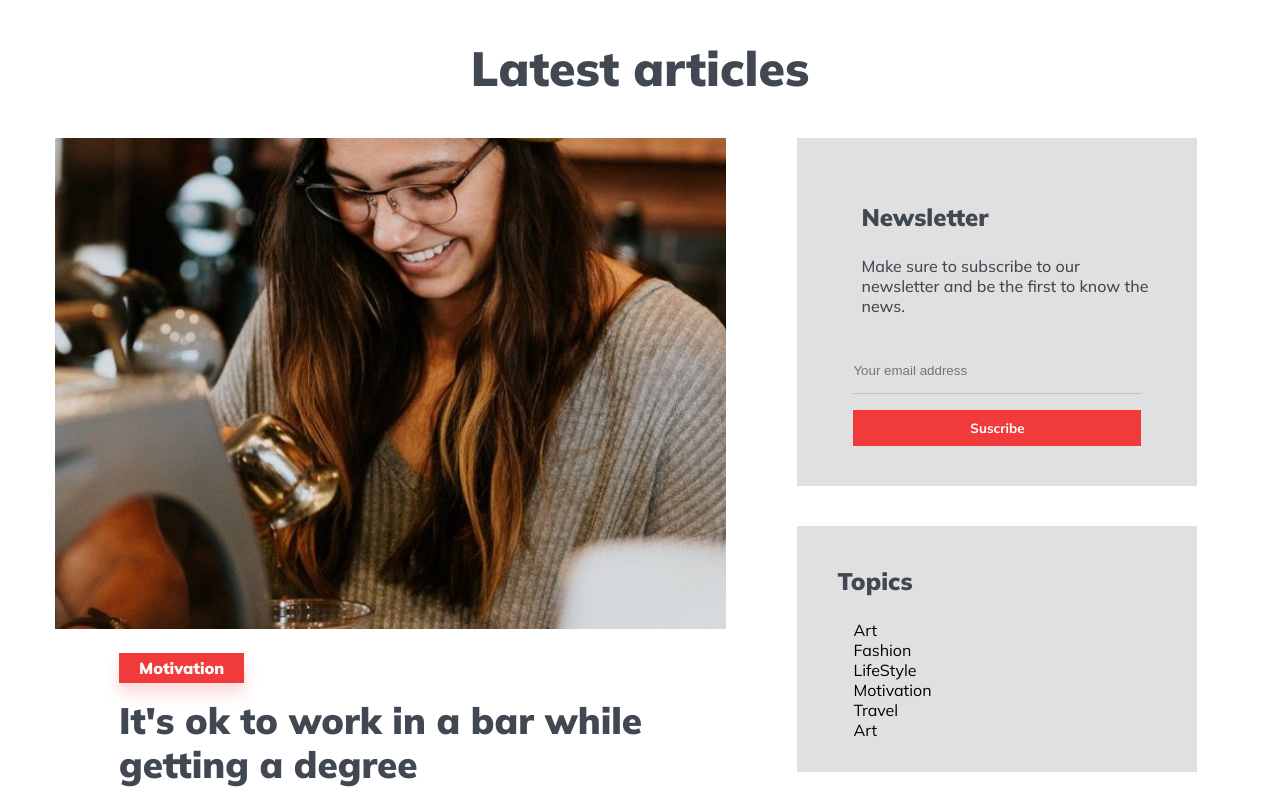
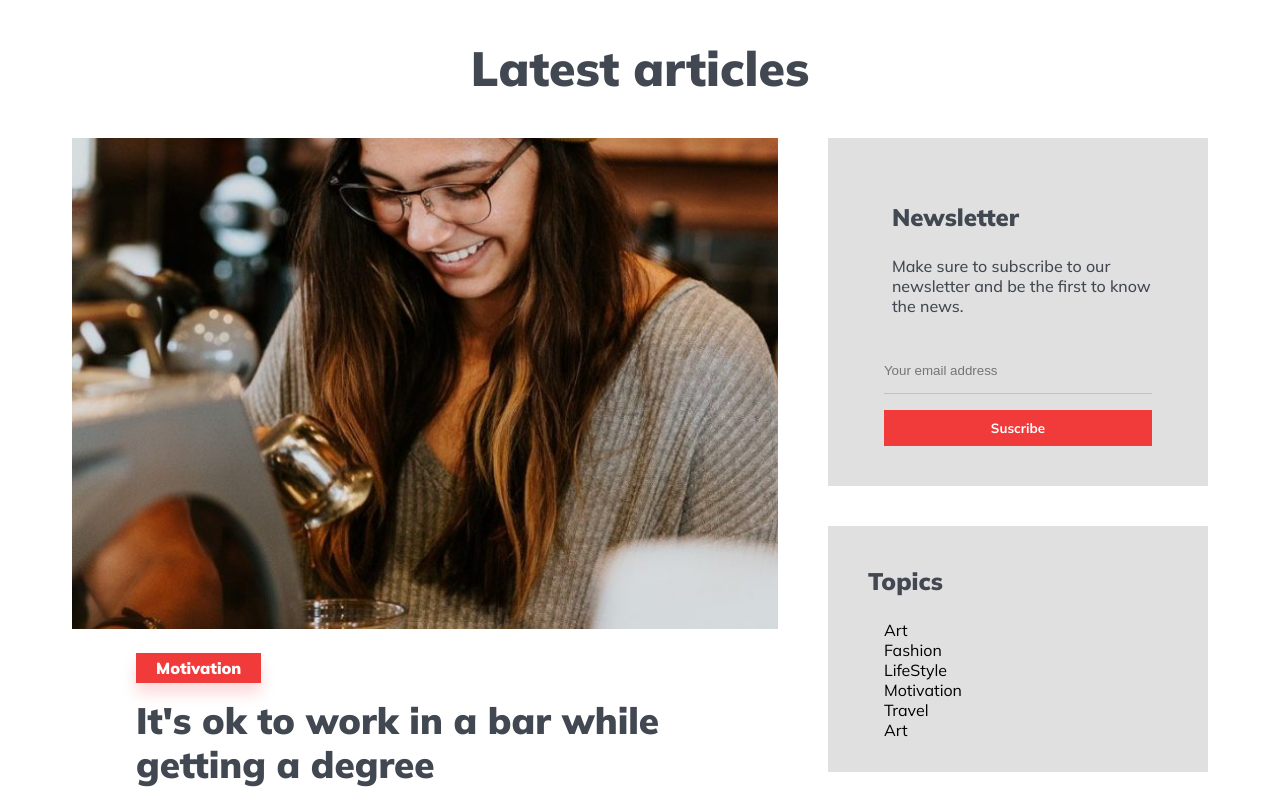
Before and after one commit to RaySunwar/react-blog, a React (Create React App) app: page / in a window 1280 px wide. Shown: the part 840-1640 px from the top of the page. Built offline with nearby package versions, Linux system fonts and the light colour scheme.

Commit message:
refactor: add margin

```diff
--- a/src/components/dashboard/LatestArticles.js
+++ b/src/components/dashboard/LatestArticles.js
@@ -12,7 +12,7 @@ import { AiFillTwitterCircle, AiFillInstagram } from "react-icons/ai";
 import Footer from "./../footer/footer";
 
 const Wrapper = styled.div`
-  margin: 0;
+  margin: 0 64px;
   padding: 0;
 `;
 
@@ -32,8 +32,6 @@ const Subnav = styled.div`
 
 const Sectionleft = styled.div`
   display: block;
-  margin-left: 2.5rem;
-  padding:auto;
   width: 65%;
 
   @media ${device.sm}{
@@ -44,8 +42,6 @@ const Sectionleft = styled.div`
 `;
 
 const Section = styled.section`
-  padding-left: 7px;
-  padding-right: 7px;
 `;
 
 const Title = styled.h1`
@@ -226,9 +222,8 @@ const NavTopics = styled.div`
 
 const SectionRight = styled.div`
   display: block;
-  margin-left: 4rem;
-  padding: 0;
-  width: 45%;
+  padding-left: 50px;
+  width: 35%;
 
   @media ${device.sm}{
     margin: 0;
```
